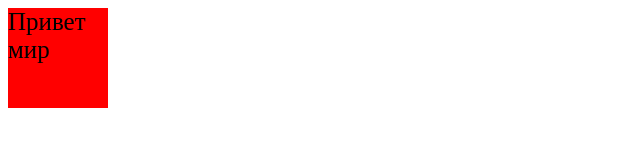
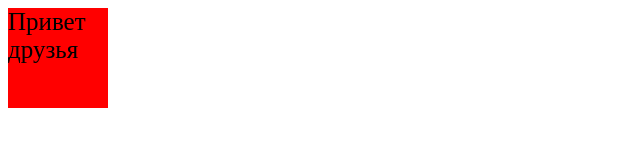
Before and after one commit to Yauheny-Bychkou/OOP-task, a plain HTML site: page index.html in a window 1280 px wide. Shown: the full height of the page, 0-640 px from the left. Drawn offline with Linux system fonts and the light colour scheme.

Commit message:
ready102percent

```diff
--- a/index.html
+++ b/index.html
@@ -7,7 +7,6 @@
     <title>Document</title>
   </head>
   <body>
-    <div class="one"></div>
     <script src="script.js"></script>
   </body>
 </html>
--- a/script.js
+++ b/script.js
@@ -1,5 +1,4 @@
 "use strict";
-let one = document.querySelector(".one");
 
 function DomElement(selector, height, width, bg, fontSize) {
   this.selector = selector;
@@ -9,22 +8,20 @@ function DomElement(selector, height, width, bg, fontSize) {
   this.fontSize = fontSize;
 }
 
-let element = new DomElement(".block'", "100px", "100px", "red", "25px");
+let element = new DomElement("#best", "100px", "100px", "red", "25px");
 
 DomElement.prototype.method = function () {
   if (this.selector.charAt(0) === ".") {
     let newDiv = document.createElement("div");
-    newDiv.className = "block";
+    newDiv.className = this.selector.slice(1);
     newDiv.innerHTML = "Привет мир";
-    newDiv.style.cssText = ` height: ${this.height}; width: ${this.width}; background: ${this.bg}; font-size: ${this.fontSize};`;
+    newDiv.style.cssText = `selector: ${this.selector}; height: ${this.height}; width: ${this.width}; background: ${this.bg}; font-size: ${this.fontSize};`;
     document.body.appendChild(newDiv);
-
-    //one.innerHTML = '<div class=block">class</div>';
   } else if (this.selector.charAt(0) === "#") {
     let newDiv = document.createElement("div");
-    newDiv.id = "best";
+    newDiv.id = this.selector.slice(1);
     newDiv.innerHTML = "Привет друзья";
-    newDiv.style.cssText = ` height: ${this.height}; width: ${this.width}; background: ${this.bg}; font-size: ${this.fontSize};`;
+    newDiv.style.cssText = `selector: ${this.selector}; height: ${this.height}; width: ${this.width}; background: ${this.bg}; font-size: ${this.fontSize};`;
     document.body.appendChild(newDiv);
   }
 };
```
